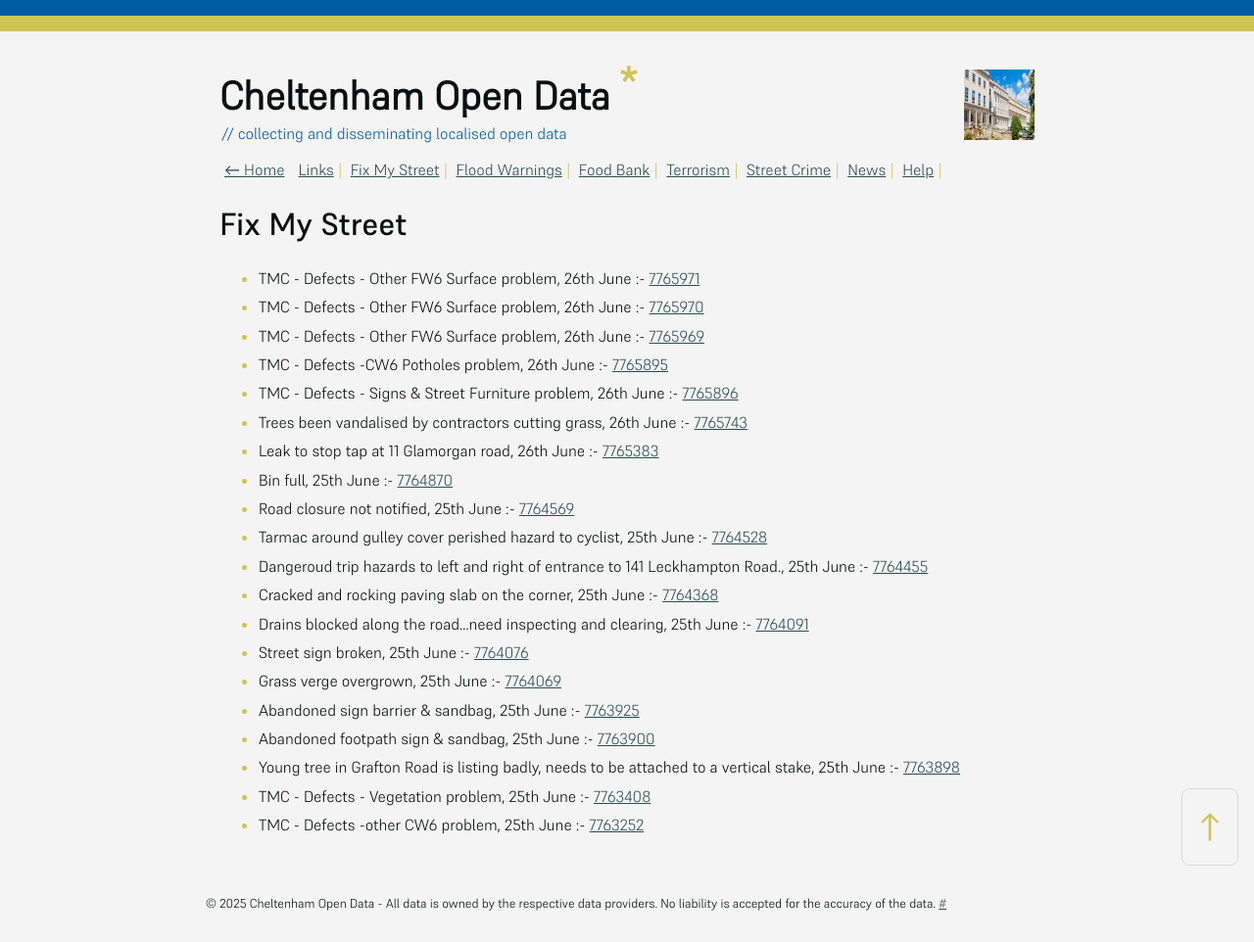
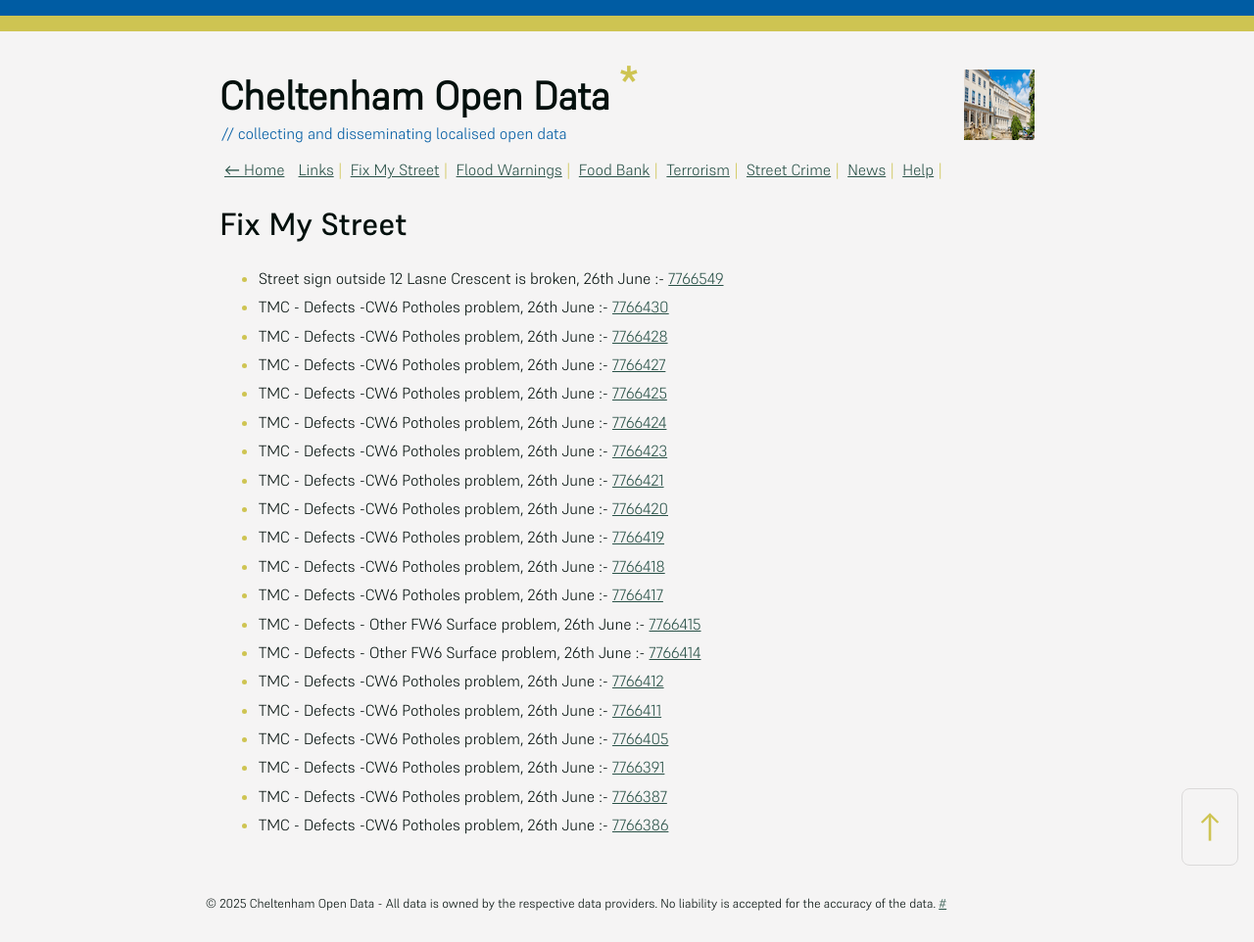
Before and after one commit to mat-0/cheltenham-open-data, a Jekyll site: the page built from _pages/fix-my-street.md, in a window 1280 px wide. Shown: the whole page at 98% size. Built offline with Jekyll 4.4.1, drawn with Linux system fonts in a browser that asks for light colours.

Commit message:
Updated 2025-06-26 08:59:39

```diff
--- a/_pages/fix-my-street.md
+++ b/_pages/fix-my-street.md
@@ -9,25 +9,25 @@ permalink: /fix-my-street
 
 <!-- fix_marker starts -->
 
-- TMC - Defects - Other FW6  Surface problem, 26th June :- [7765971](https://www.fixmystreet.com/report/7765971)
-- TMC - Defects - Other FW6  Surface problem, 26th June :- [7765970](https://www.fixmystreet.com/report/7765970)
-- TMC - Defects - Other FW6  Surface problem, 26th June :- [7765969](https://www.fixmystreet.com/report/7765969)
-- TMC - Defects -CW6 Potholes  problem, 26th June :- [7765895](https://www.fixmystreet.com/report/7765895)
-- TMC - Defects - Signs & Street Furniture problem, 26th June :- [7765896](https://www.fixmystreet.com/report/7765896)
-- Trees been vandalised by contractors cutting grass, 26th June :- [7765743](https://www.fixmystreet.com/report/7765743)
-- Leak to stop tap at 11 Glamorgan road, 26th June :- [7765383](https://www.fixmystreet.com/report/7765383)
-- Bin full, 25th June :- [7764870](https://www.fixmystreet.com/report/7764870)
-- Road closure not notified, 25th June :- [7764569](https://www.fixmystreet.com/report/7764569)
-- Tarmac around gulley cover perished hazard to cyclist, 25th June :- [7764528](https://www.fixmystreet.com/report/7764528)
-- Dangeroud trip hazards to left and right of entrance to 141 Leckhampton Road., 25th June :- [7764455](https://www.fixmystreet.com/report/7764455)
-- Cracked and rocking paving slab on the corner, 25th June :- [7764368](https://www.fixmystreet.com/report/7764368)
-- Drains blocked along the road…need inspecting and clearing, 25th June :- [7764091](https://www.fixmystreet.com/report/7764091)
-- Street sign broken, 25th June :- [7764076](https://www.fixmystreet.com/report/7764076)
-- Grass verge overgrown, 25th June :- [7764069](https://www.fixmystreet.com/report/7764069)
-- Abandoned sign barrier & sandbag, 25th June :- [7763925](https://www.fixmystreet.com/report/7763925)
-- Abandoned footpath sign & sandbag, 25th June :- [7763900](https://www.fixmystreet.com/report/7763900)
-- Young tree in Grafton Road is listing badly, needs to be attached to a vertical stake, 25th June :- [7763898](https://www.fixmystreet.com/report/7763898)
-- TMC - Defects - Vegetation problem, 25th June :- [7763408](https://www.fixmystreet.com/report/7763408)
-- TMC - Defects -other CW6 problem, 25th June :- [7763252](https://www.fixmystreet.com/report/7763252)
+- Street sign outside 12 Lasne Crescent is broken, 26th June :- [7766549](https://www.fixmystreet.com/report/7766549)
+- TMC - Defects -CW6 Potholes  problem, 26th June :- [7766430](https://www.fixmystreet.com/report/7766430)
+- TMC - Defects -CW6 Potholes  problem, 26th June :- [7766428](https://www.fixmystreet.com/report/7766428)
+- TMC - Defects -CW6 Potholes  problem, 26th June :- [7766427](https://www.fixmystreet.com/report/7766427)
+- TMC - Defects -CW6 Potholes  problem, 26th June :- [7766425](https://www.fixmystreet.com/report/7766425)
+- TMC - Defects -CW6 Potholes  problem, 26th June :- [7766424](https://www.fixmystreet.com/report/7766424)
+- TMC - Defects -CW6 Potholes  problem, 26th June :- [7766423](https://www.fixmystreet.com/report/7766423)
+- TMC - Defects -CW6 Potholes  problem, 26th June :- [7766421](https://www.fixmystreet.com/report/7766421)
+- TMC - Defects -CW6 Potholes  problem, 26th June :- [7766420](https://www.fixmystreet.com/report/7766420)
+- TMC - Defects -CW6 Potholes  problem, 26th June :- [7766419](https://www.fixmystreet.com/report/7766419)
+- TMC - Defects -CW6 Potholes  problem, 26th June :- [7766418](https://www.fixmystreet.com/report/7766418)
+- TMC - Defects -CW6 Potholes  problem, 26th June :- [7766417](https://www.fixmystreet.com/report/7766417)
+- TMC - Defects - Other FW6  Surface problem, 26th June :- [7766415](https://www.fixmystreet.com/report/7766415)
+- TMC - Defects - Other FW6  Surface problem, 26th June :- [7766414](https://www.fixmystreet.com/report/7766414)
+- TMC - Defects -CW6 Potholes  problem, 26th June :- [7766412](https://www.fixmystreet.com/report/7766412)
+- TMC - Defects -CW6 Potholes  problem, 26th June :- [7766411](https://www.fixmystreet.com/report/7766411)
+- TMC - Defects -CW6 Potholes  problem, 26th June :- [7766405](https://www.fixmystreet.com/report/7766405)
+- TMC - Defects -CW6 Potholes  problem, 26th June :- [7766391](https://www.fixmystreet.com/report/7766391)
+- TMC - Defects -CW6 Potholes  problem, 26th June :- [7766387](https://www.fixmystreet.com/report/7766387)
+- TMC - Defects -CW6 Potholes  problem, 26th June :- [7766386](https://www.fixmystreet.com/report/7766386)
 
 <!-- fix_marker ends -->
```
Also changed, not shown: _data/flood.json (+4 -4 lines), _pages/news.md (+16 -16 lines), index.md (+5 -5 lines).
